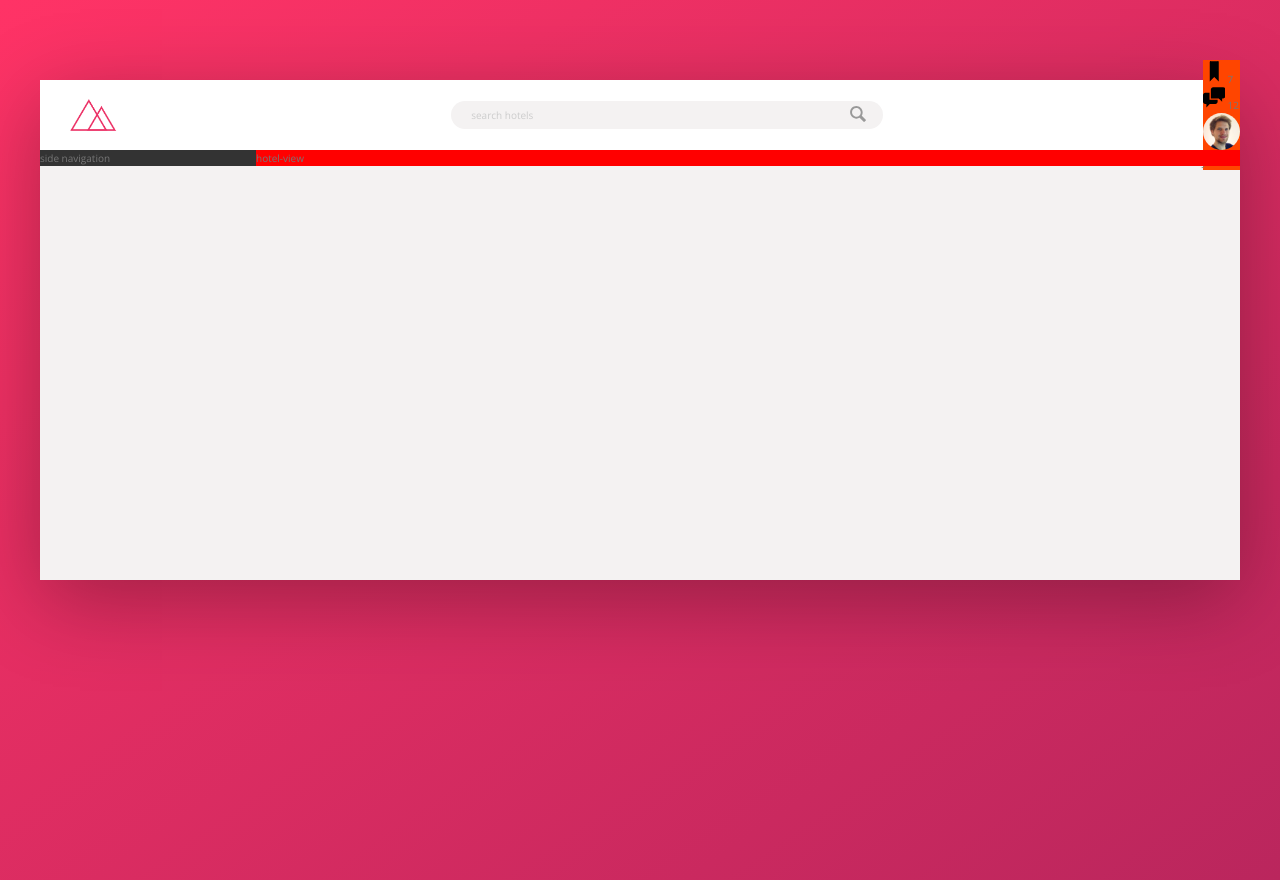
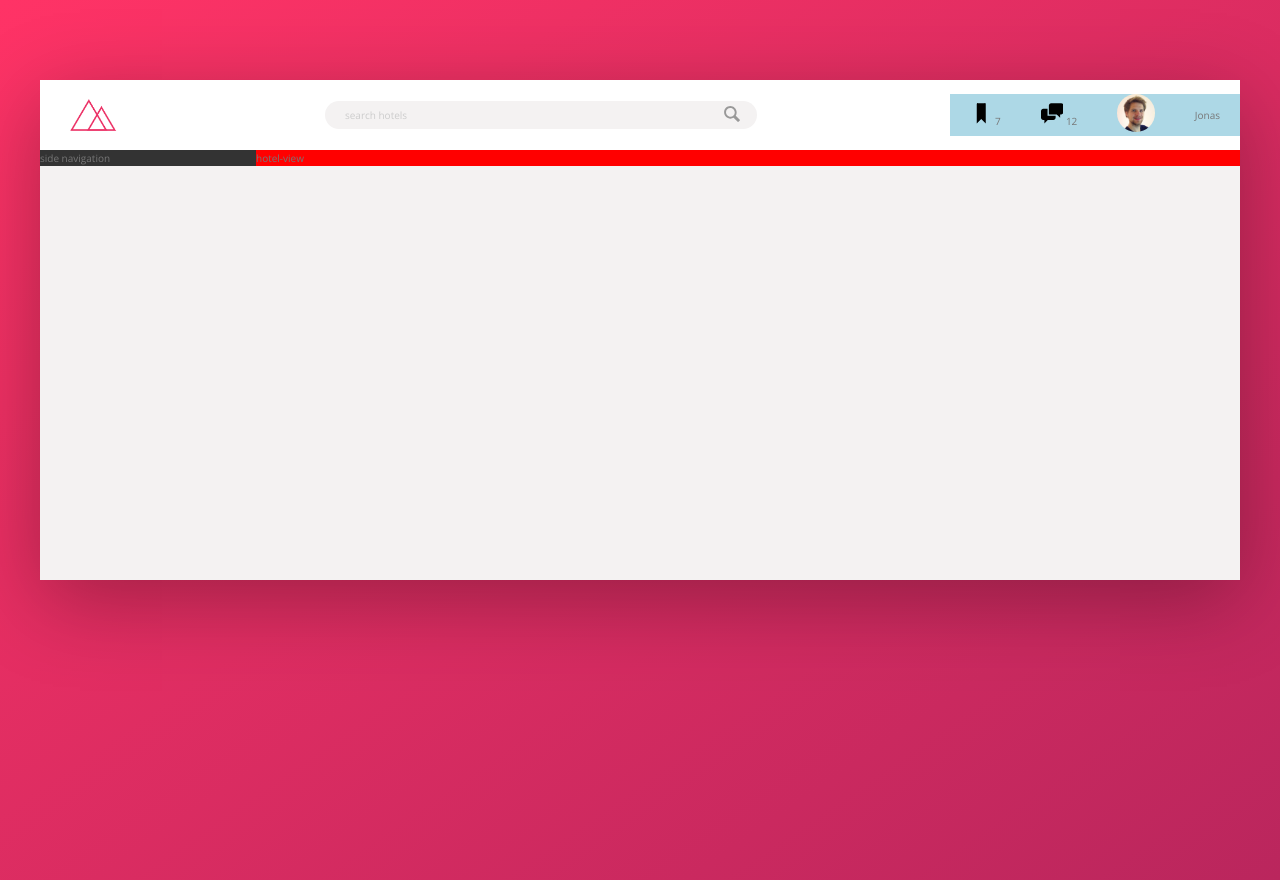
Before and after one commit to pswebcom/vacTrav, a plain HTML site: page index.html in a window 1280 px wide. Drawn offline with nearby package versions, Linux system fonts and the light colour scheme.

Commit message:
user nav started

```diff
--- a/index.html
+++ b/index.html
@@ -46,7 +46,7 @@
             <span class="user-nav__notification">12</span>
           </div>
 
-          <div class="user-nav__user">
+          <div class="user-nav__user-box">
             <img
               src="img/user.jpg"
               alt="User Photo"
--- a/sass/_components.scss
+++ b/sass/_components.scss
@@ -71,7 +71,18 @@
 //>>>>>>>>>>>>>>>>>>>>>>>>>>>>>>>>>>>>
 
 .user-nav {
-  background-color: orangered;
+  background-color: lightblue;
+  display: flex;
+  align-items: center;
+
+  & > * {
+    padding: 0 2rem;
+    cursor: pointer;
+  }
+
+  & > *:hover {
+    background-color: var(--color-grey-light-2);
+  }
 
   &__icon-box {
   }
@@ -84,7 +95,7 @@
   &__notification {
   }
 
-  &__user {
+  &__user-box {
   }
 
   &__user-photo {
```
Also changed, not shown: css/style.css.
